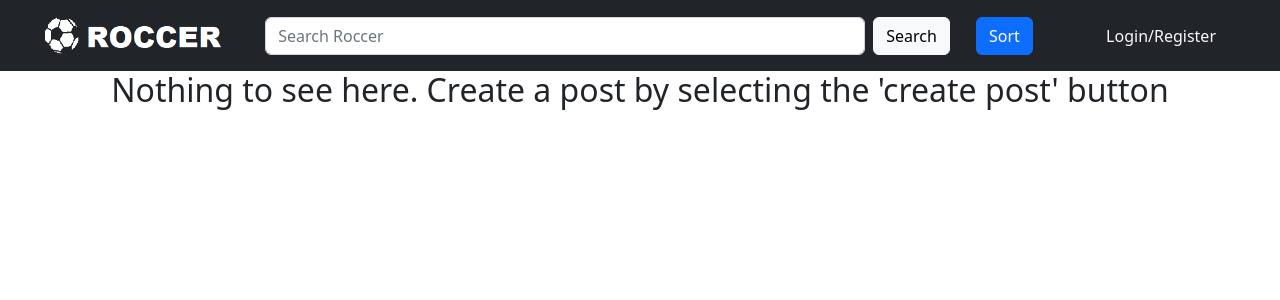
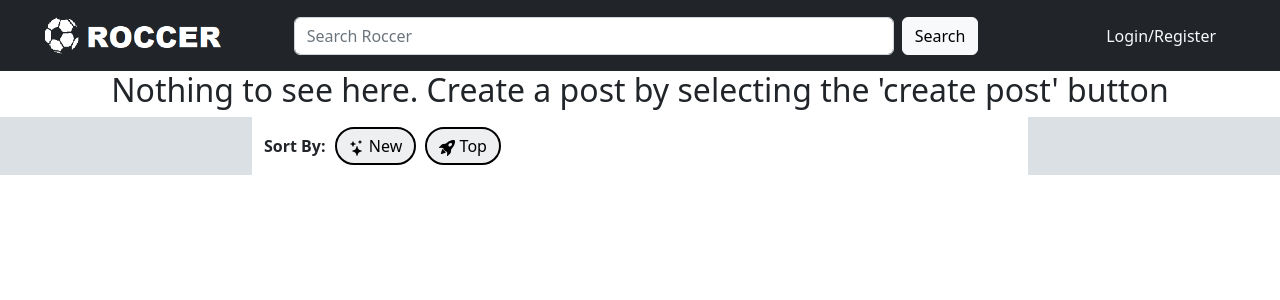
Before and after one commit to Fenshway/roccer, a Flask app: page / in a window 1280 px wide. Shown: the top 300 px of the page. Run offline with Flask 3, Linux system fonts and the light colour scheme; data that the repository does not hold is empty.

Commit message:
Moved sort button from navbar to home page

```diff
--- a/app.py
+++ b/app.py
@@ -44,6 +44,7 @@ def get_index_render_template(for_posts):
 @app.route('/', methods=['POST', 'GET'])
 def index():
     all_posts = post_repository_singleton.get_all_posts()
+
     return(get_index_render_template(all_posts))
 
 
--- a/templates/_layout.html
+++ b/templates/_layout.html
@@ -33,15 +33,11 @@
       <form class="form-inline d-flex mx-auto" action="/search" method="get">
         <input name="topic" class="form-control me-2" type="search" style="width:600px;" placeholder="Search Roccer">
         <button type="submit" class="btn btn-light">Search</button>
-
-      </form>
-      <form action="/search" method="get">
-        <input name="order" value="1" class="form-control me-2" type="hidden" style="width:600px;" placeholder="Search Roccer">
-        <button id="sort" class="btn btn-primary">Sort</button>
       </form>
 
+
       <ul class="navbar-nav d-flex">
-      {% if username %}
+        {% if username %}
         <li class="nav-item dropdown ms-auto">
           <a class="nav-link dropdown-toggle" href="#" id="navbarDropdown" role="button" data-bs-toggle="dropdown"
             aria-haspopup="true" aria-expanded="false">{{username}}</a>
@@ -69,9 +65,11 @@
         </button>
       </a>
       {% else %}
-        <div>asdfasas</div> <!--don't delete this unless to fix-->
-        <a class="nav-link text-light" href="/login_page">Login/Register</a>
-        <div>dfas</div> <!--don't delete this unless to fix-->
+      <div>asdfasas</div>
+      <!--don't delete this unless to fix-->
+      <a class="nav-link text-light" href="/login_page">Login/Register</a>
+      <div>dfas</div>
+      <!--don't delete this unless to fix-->
       {% endif %}
     </div>
   </nav>
--- a/templates/index.html
+++ b/templates/index.html
@@ -109,6 +109,43 @@
     width: 100%;
     height: 350px;
   }
+
+  .center-sort-container {
+    display: flex;
+    justify-content: center;
+    margin-bottom: 15px;
+  }
+
+  .sort-container {
+    width: 776px;
+    background-color: white;
+    padding: 10px 12px;
+  }
+
+  .sort-container span {
+    font-weight: bold;
+    padding-right: 5px;
+  }
+
+  .sort-buttons {
+    display: inline;
+  }
+
+  .sort-buttons button:nth-of-type(1) {
+    margin-right: 5px;
+  }
+
+  .sort-buttons button {
+    padding: 5px 12px;
+    border: 2px solid black;
+    border-radius: 20px;
+    background-color: #EDEFF1;
+    transition: 0.3s;
+  }
+
+  .sort-buttons button:hover {
+    transform: translateY(-0.25em);
+  }
 </style>
 {% endblock %}
 {% block body %}
@@ -122,7 +159,7 @@
     if (vote_count != null) {
       document.getElementById(at.toString() + "count").innerHTML = vote_count;
     }
-    switch(vote_state) {
+    switch (vote_state) {
       case 0:
         document.getElementById(at.toString() + "downvote").innerHTML = '<img src="static/assets/downvote-unselected.png">';
         document.getElementById(at.toString() + "upvote").innerHTML = '<img src="static/assets/upvote-unselected.png">';
@@ -141,7 +178,7 @@
   }
 
 
-  function votePressed(postID, vote,index) {
+  function votePressed(postID, vote, index) {
     newState = 0
     if (vote == "upvote") {
       newState = 1
@@ -149,14 +186,13 @@
       newState = 2
     }
     $.ajax({
-        type:'POST',
-        url:'/updatePostVotes',
-        data:{
+      type: 'POST',
+      url: '/updatePostVotes',
+      data: {
         post: postID,
         vote: newState
       },
-        success:function(data)
-        {
+      success: function (data) {
         if (data["status"] == "200") {
           updatePostVoteUI(index, data["vote_count"], data["state"]);
         } else {
@@ -174,12 +210,37 @@
 {% endif %}
 {% if posts != {} %}
 <div class="background">
+
+  <form action="/search" method="get">
+    <input name="order" value="1" class="form-control me-2" type="hidden" style="width:600px;"
+      placeholder="Search Roccer">
+    <div class="center-sort-container">
+      <div class="sort-container">
+        <span>Sort By: </span>
+        <div class="sort-buttons">
+          <button id="sort"><svg xmlns="http://www.w3.org/2000/svg" width="16" height="16" fill="currentColor"
+              class="bi bi-stars" viewBox="0 0 16 16">
+              <path
+                d="M7.657 6.247c.11-.33.576-.33.686 0l.645 1.937a2.89 2.89 0 0 0 1.829 1.828l1.936.645c.33.11.33.576 0 .686l-1.937.645a2.89 2.89 0 0 0-1.828 1.829l-.645 1.936a.361.361 0 0 1-.686 0l-.645-1.937a2.89 2.89 0 0 0-1.828-1.828l-1.937-.645a.361.361 0 0 1 0-.686l1.937-.645a2.89 2.89 0 0 0 1.828-1.828l.645-1.937zM3.794 1.148a.217.217 0 0 1 .412 0l.387 1.162c.173.518.579.924 1.097 1.097l1.162.387a.217.217 0 0 1 0 .412l-1.162.387A1.734 1.734 0 0 0 4.593 5.69l-.387 1.162a.217.217 0 0 1-.412 0L3.407 5.69A1.734 1.734 0 0 0 2.31 4.593l-1.162-.387a.217.217 0 0 1 0-.412l1.162-.387A1.734 1.734 0 0 0 3.407 2.31l.387-1.162zM10.863.099a.145.145 0 0 1 .274 0l.258.774c.115.346.386.617.732.732l.774.258a.145.145 0 0 1 0 .274l-.774.258a1.156 1.156 0 0 0-.732.732l-.258.774a.145.145 0 0 1-.274 0l-.258-.774a1.156 1.156 0 0 0-.732-.732L9.1 2.137a.145.145 0 0 1 0-.274l.774-.258c.346-.115.617-.386.732-.732L10.863.1z" />
+            </svg> New</button>
+          <button><svg xmlns="http://www.w3.org/2000/svg" width="16" height="16" fill="currentColor"
+              class="bi bi-rocket-takeoff-fill" viewBox="0 0 16 16">
+              <path
+                d="M12.17 9.53c2.307-2.592 3.278-4.684 3.641-6.218.21-.887.214-1.58.16-2.065a3.578 3.578 0 0 0-.108-.563 2.22 2.22 0 0 0-.078-.23V.453c-.073-.164-.168-.234-.352-.295a2.35 2.35 0 0 0-.16-.045 3.797 3.797 0 0 0-.57-.093c-.49-.044-1.19-.03-2.08.188-1.536.374-3.618 1.343-6.161 3.604l-2.4.238h-.006a2.552 2.552 0 0 0-1.524.734L.15 7.17a.512.512 0 0 0 .433.868l1.896-.271c.28-.04.592.013.955.132.232.076.437.16.655.248l.203.083c.196.816.66 1.58 1.275 2.195.613.614 1.376 1.08 2.191 1.277l.082.202c.089.218.173.424.249.657.118.363.172.676.132.956l-.271 1.9a.512.512 0 0 0 .867.433l2.382-2.386c.41-.41.668-.949.732-1.526l.24-2.408Zm.11-3.699c-.797.8-1.93.961-2.528.362-.598-.6-.436-1.733.361-2.532.798-.799 1.93-.96 2.528-.361.599.599.437 1.732-.36 2.531Z" />
+              <path
+                d="M5.205 10.787a7.632 7.632 0 0 0 1.804 1.352c-1.118 1.007-4.929 2.028-5.054 1.903-.126-.127.737-4.189 1.839-5.18.346.69.837 1.35 1.411 1.925Z" />
+            </svg> Top</button>
+        </div>
+      </div>
+    </div>
+  </form>
   {% for post in posts %}
-    <div class="container container-h" >
-      <div class="post-container" >
+  <div class="container container-h">
+    <div class="post-container">
       <div class="header-container">
         <div class="vote-container">
-            <button id="{{ loop.index|string }}upvote" class="vote-button upvote" onclick="votePressed('{{post.post_id}}', 'upvote', '{{loop.index}}')">
+          <button id="{{ loop.index|string }}upvote" class="vote-button upvote"
+            onclick="votePressed('{{post.post_id}}', 'upvote', '{{loop.index}}')">
             {% if vote_states != [] %}
             {% if vote_states[loop.index - 1] == 0 %}
             <img src="static/assets/upvote-unselected.png">
@@ -196,8 +257,9 @@
             {% endif %}
 
           </button>
-            <h6 id="{{ loop.index|string }}count"class="center">{{post.get_vote_count()}}</h6>
-            <button id="{{ loop.index|string }}downvote" class="vote-button downvote" onclick="votePressed('{{post.post_id}}', 'downvote', '{{loop.index}}')">
+          <h6 id="{{ loop.index|string }}count" class="center">{{post.get_vote_count()}}</h6>
+          <button id="{{ loop.index|string }}downvote" class="vote-button downvote"
+            onclick="votePressed('{{post.post_id}}', 'downvote', '{{loop.index}}')">
             {% if vote_states != [] %}
             {% if vote_states[loop.index - 1] == 0 %}
             <img src="static/assets/downvote-unselected.png">
@@ -215,7 +277,7 @@
 
           </button>
         </div>
-          <div >
+        <div>
           <p class="light">Posted by u/{{post.posted_by.username}} {{post.get_time_text()}}</p>
           <h3>{{post.title}}</h3>
           </a>
```
Lines whose indentation alone changed are shown as unchanged.
